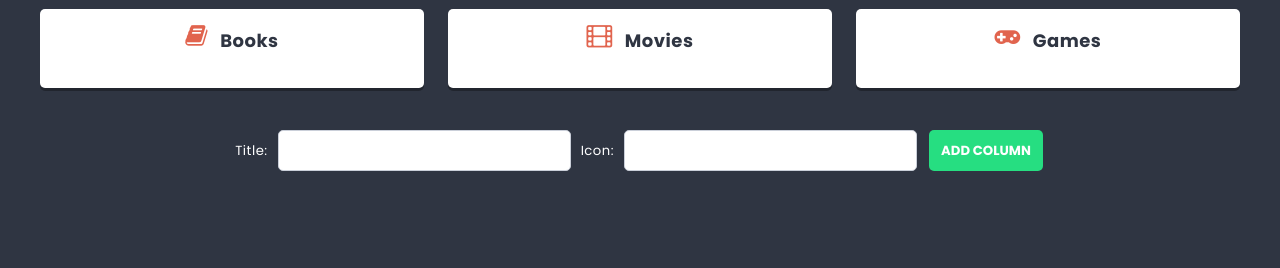
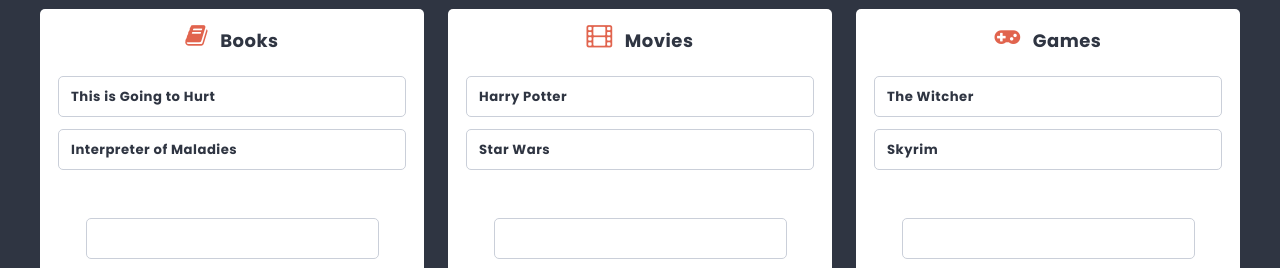
Before and after one commit to MG557/project-mgreact, a React (Create React App) app: page / in a window 1280 px wide. Shown: the part 532-800 px from the top of the page. Built offline with nearby package versions, Linux system fonts and the light colour scheme.

Commit message:
Add Card & CardForm - 15.7 roboczy

```diff
--- /dev/null
+++ b/src/components/Card/Card.js
@@ -0,0 +1,9 @@
+import styles from './Card.module.scss';
+
+const Card = props => {
+    return (
+        <li className={styles.card}>{props.title}</li>
+    );
+};
+
+export default Card;
--- /dev/null
+++ b/src/components/Card/Card.module.scss
@@ -0,0 +1,13 @@
+@import '../../styles/settings.scss';
+
+.card {
+    position: relative;
+    background: $color-light;
+    border: 1px solid lighten($color-dark, 60%);
+    padding: $base-size;
+    margin: 0 0 $base-size 0;
+    border-radius: $radius;
+    display: flex;
+    justify-content: space-between;
+    font-weight: bold;
+}
--- /dev/null
+++ b/src/components/CardForm/CardForm.js
@@ -0,0 +1,22 @@
+import styles from './CardForm.module.scss';
+import { useState } from 'react';
+import Button from '../Button/Button';
+import TextInput from '../TextInput/TextInput';
+
+const CardForm = props => {
+    const [title, setTitle] = useState('');
+    const handleSubmit = e => {
+        e.preventDefault();
+        props.action({ title: title }, props.columnId);
+        setTitle('');
+    }
+
+	return (
+        <form className={styles.cardForm} onSubmit={handleSubmit}>
+            <TextInput value={title} onChange={e => setTitle(e.target.value)} />
+            <Button>Add card</Button>
+        </form>
+	);
+};
+
+export default CardForm;
--- /dev/null
+++ b/src/components/CardForm/CardForm.module.scss
@@ -0,0 +1,18 @@
+@import '../../styles/settings.scss';
+
+.cardForm {
+    margin: 20px auto;
+    text-align: center;
+    padding: 10px;
+
+    span {
+        margin: 10px;
+    }
+    @media (max-width: 768px) {
+        .cardForm {
+            display: flex;
+            flex-direction: column;
+        }
+
+    }
+}
--- a/src/components/Column/Column.js
+++ b/src/components/Column/Column.js
@@ -1,9 +1,16 @@
 import styles from './Column.module.scss';
+import Card from '../Card/Card';
+import CardForm from '../CardForm/CardForm';
 
 const Column = props => {
+
     return (
         <article className={styles.column}>
             <h2 className={styles.title}><span className={styles.icon + ' fa fa-' + props.icon} />{props.title}</h2>
+            <ul className={styles.cards}>
+                {props.cards.map(card => <Card key={card.id} title={card.title} />)}
+            </ul>
+            <CardForm columnId={props.id} action={props.addCard} />
         </article>
     );
 };
--- a/src/components/List/List.js
+++ b/src/components/List/List.js
@@ -5,18 +5,52 @@
 //import { useEffect } from 'react';
 import shortid from 'shortid';
 
-
-
 const List = () => {
 
     const [columns, setColumns] = useState([
-        { id: 1, title: 'Books', icon: 'book' },
-        { id: 2, title: 'Movies', icon: 'film' },
-        { id: 3, title: 'Games', icon: 'gamepad' }
+        {
+            id: 1,
+            title: 'Books',
+            icon: 'book',
+            cards: [
+                { id: 1, title: 'This is Going to Hurt' },
+                { id: 2, title: 'Interpreter of Maladies' }
+            ]
+        },
+        {
+            id: 2,
+            title: 'Movies',
+            icon: 'film',
+            cards: [
+                { id: 1, title: 'Harry Potter' },
+                { id: 2, title: 'Star Wars' }
+            ]
+        },
+        {
+            id: 3,
+            title: 'Games',
+            icon: 'gamepad',
+            cards: [
+                { id: 1, title: 'The Witcher' },
+                { id: 2, title: 'Skyrim' }
+            ]
+        }
     ]);
 
     const addColumn = newColumn => {
-		setColumns([...columns, { id: shortid(), title: newColumn.title, icon: newColumn.icon }]);
+        setColumns([...columns, { id: shortid(), title: newColumn.title, icon: newColumn.icon, cards: [] }]);
+    };
+
+    const addCard = (newCard, columnId) => {
+        const columnsUpdated = columns.map(column => {
+            if(column.id === columnId)
+                return { ...column, cards: [...column.cards, { id: shortid(), title: newCard.title }]}
+            else
+                return column
+        })
+
+        setColumns(columnsUpdated);
+
     };
 
     /*useEffect(() => {
@@ -34,7 +68,7 @@
             </header>
             <p className={styles.description}>Interesting things I want to check out</p>
             <section className={styles.columns}>
-                {columns.map(column => <Column key={column.id} title={column.title} icon={column.icon} />)}
+                {columns.map(column => <Column key={column.id} columnId={column.id} title={column.title} icon={column.icon} action={addCard} cards={column.cards} />)}
             </section>
             <ColumnForm action={addColumn} />
         </div>
```
